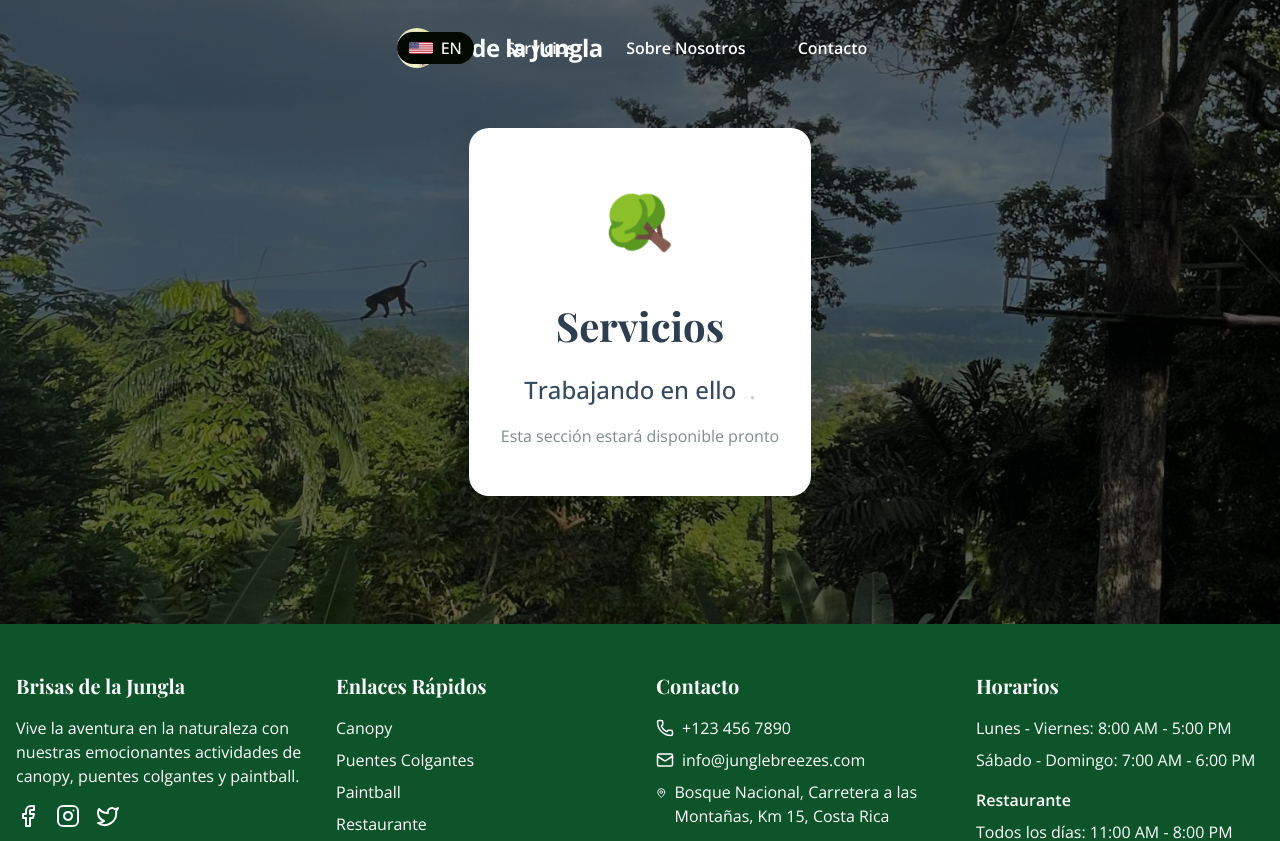
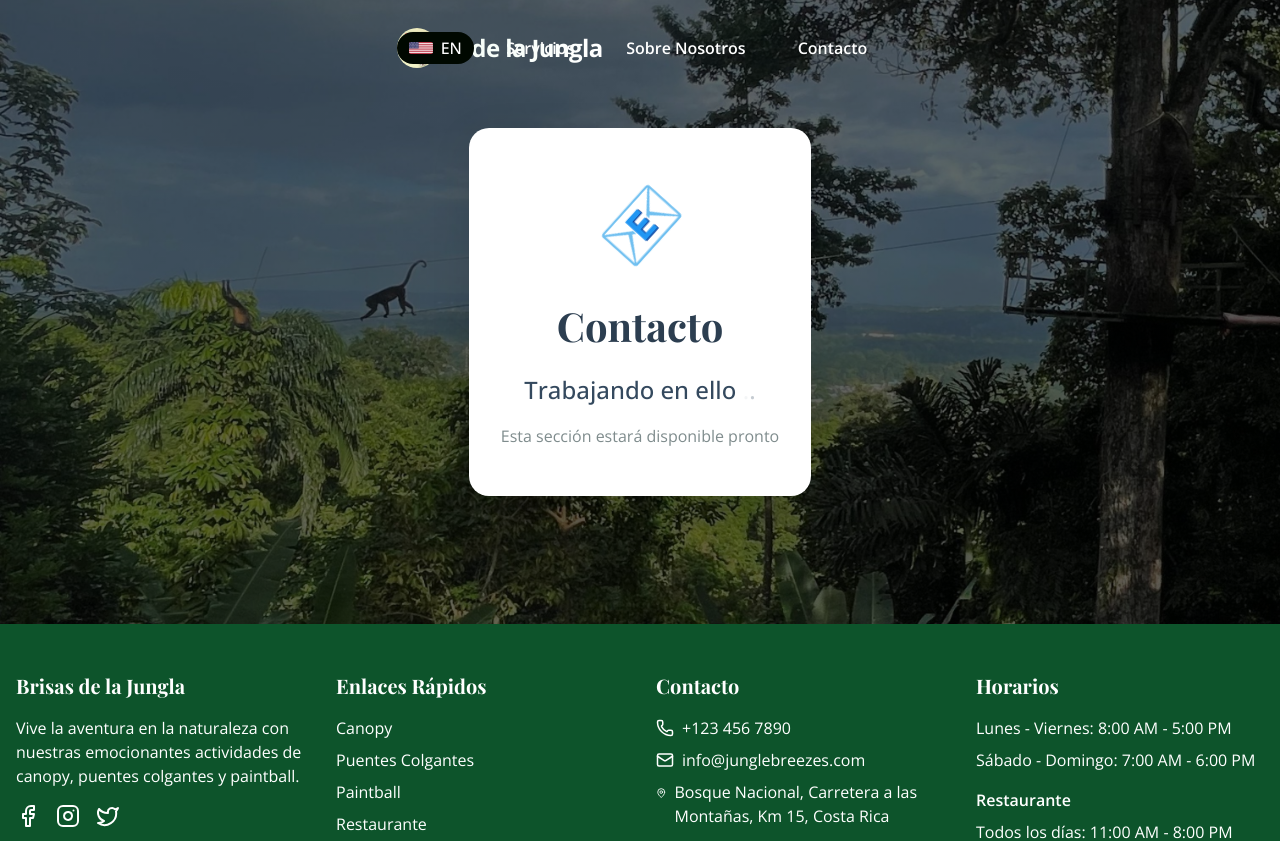
Before and after one commit to gadyrcdz/Jungle-Breezes, a Next.js app: page /contacto in a window 1280 px wide. Shown: the top 841 px of the page. Built offline with nearby package versions, Linux system fonts and the light colour scheme.

Commit message:
FEAT: Fix bugs in translations

```diff
--- a/src/app/components/common/workInProgress.tsx
+++ b/src/app/components/common/workInProgress.tsx
@@ -1,24 +1,21 @@
 'use client'
-import React from "react"
-import { useLanguage } from "@/contexts/LanguajeContext"
+import React from 'react';
+import { useLanguage } from '@/contexts/LanguajeContext';
 import '../../../styles/WorkInProgress.css'
 
-interface workInProgressProps {
-    titleKey?: string;
-    customTitle?: string;
+interface WorkInProgressProps {
+  titleKey?: string; // Clave de traducción como 'navbar.services'
   icon?: string;
   backgroundImage?: string;
-
 }
 
-const WorkInProgress: React.FC<workInProgressProps> = ({
-    titleKey,
-    customTitle,
+const WorkInProgress: React.FC<WorkInProgressProps> = ({
+  titleKey = 'workInProgress.defaultTitle', // Clave por defecto
   icon = '🚧',
   backgroundImage = '/images/hero/adventure-hero.jpg'
+
 }) => {
-    const {language} = useLanguage();
-    const title = customTitle || titleKey || 'Página';
+  const { language, t } = useLanguage();
 
   const messages = {
     es: {
@@ -31,10 +28,13 @@ const WorkInProgress: React.FC<workInProgressProps> = ({
     }
   };
 
+  // Traducir el título usando la clave
+  const title = t(titleKey) as string;
+
   return (
     <div className="work-in-progress">
       <div
-                className=" absolute inset-0 bg-cover bg-center"
+        className="absolute inset-0 bg-cover bg-center"
         style={{
           backgroundImage: `linear-gradient(rgba(0, 0, 0, 0.6), rgba(0, 0, 0, 0.6)), url('${backgroundImage}')`,
           backgroundPosition: 'center',
@@ -55,8 +55,7 @@ const WorkInProgress: React.FC<workInProgressProps> = ({
         <p className="sub-message">{messages[language].available}</p>
       </div>
     </div>
-
-    )
-}
+  );
+};
 
 export default WorkInProgress;
--- a/src/app/components/home/ActivityCards.tsx
+++ b/src/app/components/home/ActivityCards.tsx
@@ -91,7 +91,7 @@ const ActivityCards = () => {
 
   return (
     <section className="py-20 bg-gray-50">
-      <div className="container mx-auto px-4 max-w-[1400px]">
+      <div className="container mx-auto px-4 max-w-[1600px] ">
         {/* Header */}
         <div className="text-center mb-16">
           <h2 className="text-4xl md:text-5xl font-bold text-gray-900 mb-4">
@@ -103,7 +103,7 @@ const ActivityCards = () => {
         </div>
 
         {/* Carousel Container */}
-        <div className="relative">
+        <div className="relative px-8">
           {/* Navigation Buttons */}
           {currentSlide > 0 && (
             <button
@@ -130,12 +130,12 @@ const ActivityCards = () => {
           )}
 
           {/* Cards Container */}
-          <div className="relative">
-            <div className="overflow-hidden">
+          <div className="relative ">
+            <div className="overflow-hidden pl-3">
               <div
                 className="flex gap-6 transition-transform duration-700 ease-in-out"
                 style={{
-                  transform: `translateX(-${currentSlide * (100 / cardsPerView)}%)`,
+                  transform: `translateX(-${currentSlide * (105 / cardsPerView)}%)`,
                 }}
               >
                 {packages.map((pkg) => (
@@ -144,7 +144,7 @@ const ActivityCards = () => {
                     className="relative flex-shrink-0"
                     style={{ width: `${100 / cardsPerView}%` }}
                   >
-                    <div className="bg-white rounded-t-xl shadow-md hover:shadow-xl transition-shadow duration-300 flex flex-col" style={{ overflow: 'visible', minHeight: '750px' }}>
+                    <div className="bg-white rounded-t-xl shadow-md hover:shadow-xl transition-shadow duration-300 flex flex-col" style={{ overflow: 'visible', minHeight: '715px' }}>
                       {/* Image Section */}
                       <div className="relative h-[340px]" style={{ overflow: 'visible', borderTopLeftRadius: '0.75rem', borderTopRightRadius: '0.75rem' }}>
                         <Image
@@ -304,7 +304,7 @@ const ActivityCards = () => {
             {t('packages.customPackageText')}
           </p>
           <Link
-            href="/contact"
+            href="/contacto"
             className="inline-flex items-center text-gray-800 font-semibold text-base hover:text-gray-600 transition-colors duration-200"
           >
             {t('packages.contactUs')}
--- a/src/app/components/home/ContactCTA.tsx
+++ b/src/app/components/home/ContactCTA.tsx
@@ -40,7 +40,7 @@ const ContactCTA = () => {
               <h3 className="text-2xl font-semibold mb-4">{t('contact.contactUs')}</h3>
               <p className="mb-4">{t('contact.textContact')}</p>
               <Link
-                href="/contact"
+                href="/contacto"
                 className="inline-block bg-white hover:bg-gray-100 text-green-800 font-bold py-2 px-6 rounded-full transition-colors"
               >
                 {t('contact.contactButton')}
--- a/src/app/contacto/page.tsx
+++ b/src/app/contacto/page.tsx
@@ -1,14 +1,19 @@
+// src/app/contacto/page.tsx
 'use client'
 import Navbar from '../components/common/Navbar';
 import Footer from '../components/layout/Footer';
 import WorkInProgress from '../components/common/workInProgress';
 
-export default function ContactoPage() {
+export default function ServiciosPage() {
   return (
-    <>
+    <div className="flex flex-col min-h-screen">
       <Navbar />
-      <WorkInProgress customTitle="Servicios" icon="🌳" />
+        <WorkInProgress
+          titleKey="navbar.contact"
+          icon="📧"
+          backgroundImage="/images/hero/adventure-hero.jpg"
+        />
       <Footer />
-    </>
+    </div>
   );
 }
--- a/src/app/servicios/page.tsx
+++ b/src/app/servicios/page.tsx
@@ -1,3 +1,4 @@
+// src/app/servicios/page.tsx
 'use client'
 import Navbar from '../components/common/Navbar';
 import Footer from '../components/layout/Footer';
@@ -5,10 +6,14 @@ import WorkInProgress from '../components/common/workInProgress';
 
 export default function ServiciosPage() {
   return (
-    <>
+    <div className="flex flex-col min-h-screen">
       <Navbar />
-      <WorkInProgress customTitle="Servicios" icon="🌳" />
+        <WorkInProgress
+          titleKey="navbar.services"  // ← Usa la clave de traducción
+          icon="🌳"
+          backgroundImage="/images/hero/adventure-hero.jpg"
+        />
       <Footer />
-    </>
+    </div>
   );
 }
--- a/src/app/sobre-nosotros/page.tsx
+++ b/src/app/sobre-nosotros/page.tsx
@@ -1,14 +1,19 @@
+// src/app/contacto/page.tsx
 'use client'
 import Navbar from '../components/common/Navbar';
 import Footer from '../components/layout/Footer';
 import WorkInProgress from '../components/common/workInProgress';
 
-export default function SobreNosotrosPage() {
+export default function ServiciosPage() {
   return (
-    <>
+    <div className="flex flex-col min-h-screen">
       <Navbar />
-      <WorkInProgress customTitle="Servicios" icon="🌳" />
+        <WorkInProgress
+          titleKey="navbar.aboutUs"
+          icon="👥"
+          backgroundImage="/images/hero/adventure-hero.jpg"
+        />
       <Footer />
-    </>
+    </div>
   );
 }
--- a/src/contexts/LanguajeContext.tsx
+++ b/src/contexts/LanguajeContext.tsx
@@ -264,8 +264,7 @@ const translations: TranslationsType = {
           'Todo el Paquete Aventura',
           'Paintball (2 horas)',
           '200 bolas de pintura',
-          'Almuerzo en restaurante',
-          'Video tour GoPro'
+          'Almuerzo en restaurante'
         ]
       }
     },
@@ -321,8 +320,7 @@ const translations: TranslationsType = {
           'All Adventure Package',
           'Paintball (2 hours)',
           '200 paintballs',
-          'Restaurant lunch',
-          'GoPro video tour'
+          'Restaurant lunch'
         ]
       }
     }
```
Lines whose indentation alone changed are shown as unchanged.
